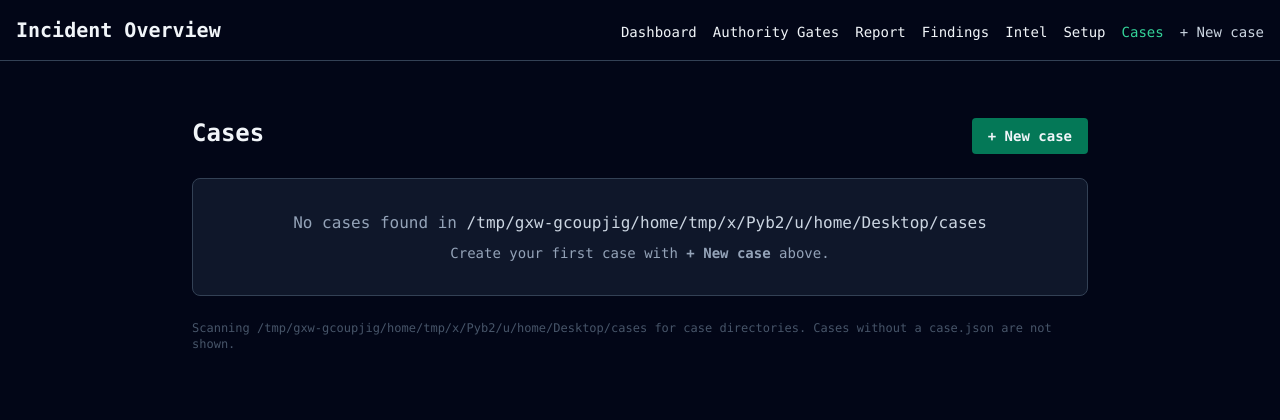
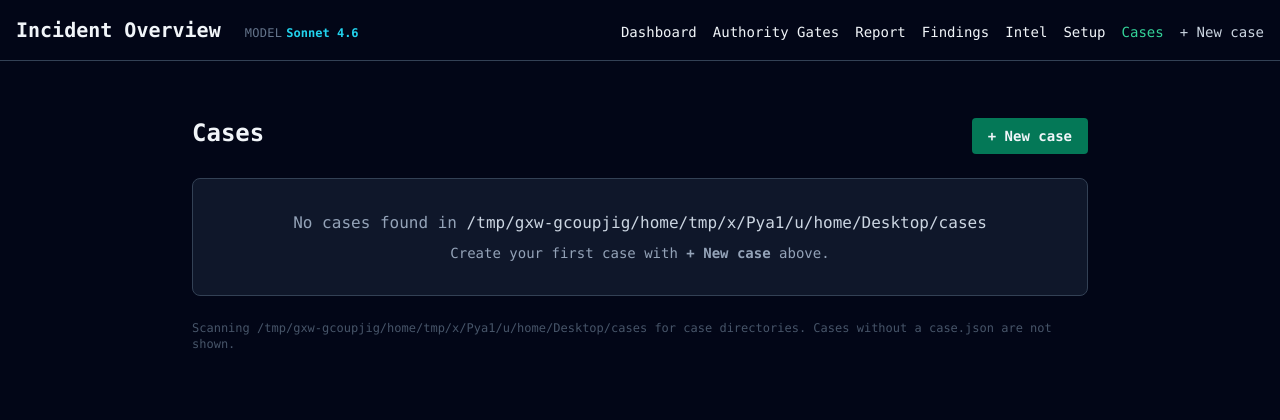
Before and after one commit to rjonhaas/SIFTics, a Flask app: page /cases in a window 1280 px wide. Shown: the top 420 px of the page. Run offline with Flask 3, Linux system fonts and the light colour scheme; data that the repository does not hold is empty.

Commit message:
ui: surface the active agent model in the global header
Operators (and judges) couldn't tell from the UI which model was actually
running. With Sonnet 4.6 pinned in _make_agent_cmd, the only way to
confirm was to read the source. Now the header shows a small "MODEL
Sonnet 4.6" badge on every page, with the full claude-sonnet-4-6 id
exposed via the title attribute on hover.

siftics_ui/app.py
- AGENT_MODEL + AGENT_MODEL_LABEL constants near the top of the module
  become the single source of truth. _make_agent_cmd consumes AGENT_MODEL
  for the --model flag; a new context_processor injects both values into
  every template's context. Swapping models is now a one-line change.

siftics_ui/templates/base.html
- New <span> in the global header, right after the case title. Renders
  the short label in cyan-400 with an UPPERCASE "model" prefix; full id
  on hover via title attribute. Lives in base.html so the badge is
  present on every page, not just dashboard.

Co-Authored-By: Claude Opus 4.7 <noreply@anthropic.com>

```diff
--- a/siftics_ui/app.py
+++ b/siftics_ui/app.py
@@ -30,6 +30,13 @@ from siftics import (
 from .labels import load_labels
 
 
+# Single source of truth for the agent model. _make_agent_cmd passes this to
+# every claude subprocess; the templates render the human label so operators
+# can confirm which model is actually running without diving into code.
+AGENT_MODEL = "claude-sonnet-4-6"
+AGENT_MODEL_LABEL = "Sonnet 4.6"
+
+
 def create_app() -> Flask:
     app = Flask(__name__,
                 template_folder=str(Path(__file__).parent / "templates"),
@@ -41,6 +48,11 @@ def create_app() -> Flask:
     @app.context_processor
     def _inject_labels() -> dict:
         return {"labels": app.config["LABELS"]}
+
+    @app.context_processor
+    def _inject_agent_model() -> dict:
+        return {"agent_model_id": AGENT_MODEL,
+                "agent_model_label": AGENT_MODEL_LABEL}
 
     @app.after_request
     def _no_cache(response):
@@ -975,7 +987,7 @@ def _make_agent_cmd(case_path: Path, prompt: str,
     # and the per-case budget stretches further. Override per-session with
     # `claude /model <id>` is not honored — this flag wins.
     cmd = ["claude", "-p", prompt,
-           "--model", "claude-sonnet-4-6",
+           "--model", AGENT_MODEL,
            "--output-format", "stream-json",
            "--verbose",
            "--dangerously-skip-permissions",
--- a/siftics_ui/templates/base.html
+++ b/siftics_ui/templates/base.html
@@ -25,6 +25,11 @@
       {{ labels.case_header_name }}
       {% if case %}— <span class="text-cyan-300">{{ case.name }}</span>{% endif %}
     </h1>
+    <span class="text-xs text-slate-500 flex items-baseline gap-1"
+          title="{{ agent_model_id }}">
+      <span class="uppercase tracking-wide">model</span>
+      <span class="text-cyan-400 font-semibold">{{ agent_model_label }}</span>
+    </span>
     {% if case %}
       <span class="text-sm text-slate-400">
         IC: <span class="text-slate-200">{{ case.incident_commander.name }}</span>
```
